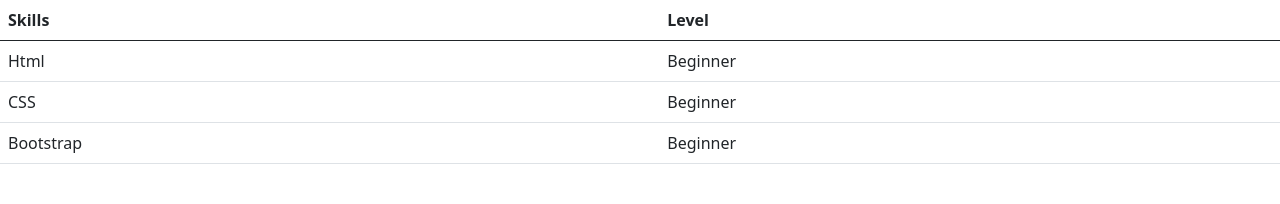
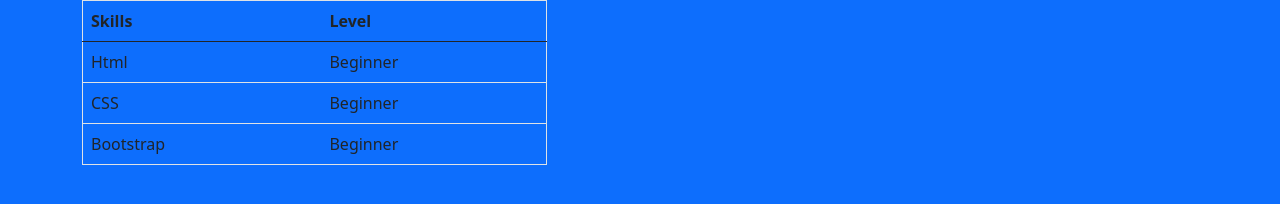
Before and after one commit to RB664/First-Bootstrap-Website, a plain HTML site: page Skills.html in a window 1280 px wide. Drawn offline with nearby package versions, Linux system fonts and the light colour scheme.

Commit message:
second comment

```diff
--- a/Skills.html
+++ b/Skills.html
@@ -8,8 +8,12 @@
     <link href="https://cdn.jsdelivr.net/npm/bootstrap@5.0.2/dist/css/bootstrap.min.css" rel="stylesheet" integrity="sha384-EVSTQN3/azprG1Anm3QDgpJLIm9Nao0Yz1ztcQTwFspd3yD65VohhpuuCOmLASjC" crossorigin="anonymous">
     <title>Skills</title>
 </head>
-<body>
-<table class="table-responsive table">
+<body class="bg-primary">
+
+
+<div class="container">
+<div class="col-5"><table class="table-responsive table" border="solid">
+
     <thead>
         <tr>
             <th>Skills</th>
@@ -29,10 +33,15 @@
             <td>Bootstrap</td>
             <td>Beginner</td>
         </tr>
+        </tbody>
+</table>
+    <div class="row-3">
 
-    </tbody>
+    </div>
 
-</table>
+</div>
+
+</div>
 
 
 
```
Also changed, not shown: Educational.html (added, +13 -0 lines).
